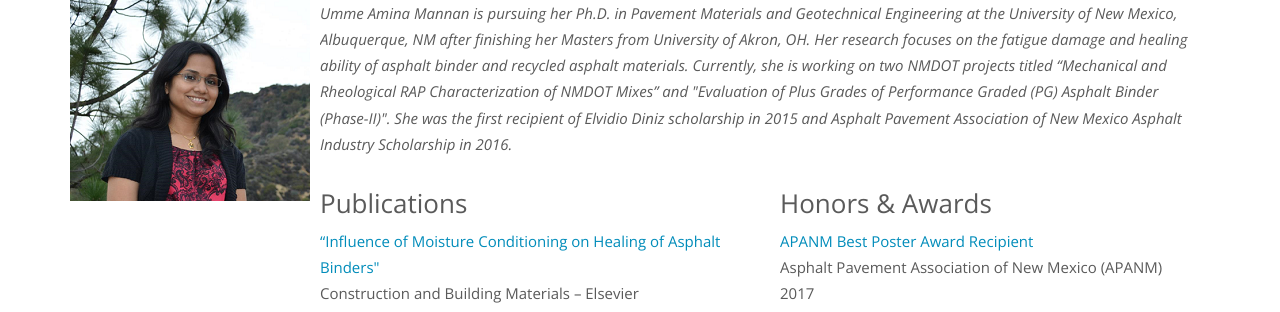
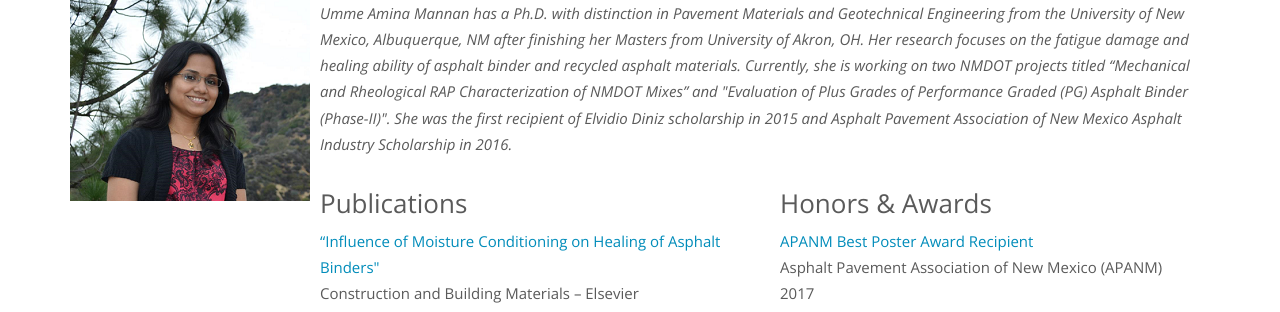
Before and after one commit to uamannan/uamannan.github.io, a plain HTML site: page index.html in a window 1280 px wide. Shown: the part 464-776 px from the top of the page. Drawn offline with nearby package versions, Linux system fonts and the light colour scheme; files whose address does not match are found by name.

Commit message:
Update index.html

```diff
--- a/index.html
+++ b/index.html
@@ -108,7 +108,7 @@
             	<div class="row">
             		<div class="col-md-12">
 		              <h3 class="media-heading">Umme Amina Mannan</h2>
-		              <p><em>Umme Amina Mannan is pursuing her Ph.D. in Pavement Materials and Geotechnical Engineering at the University of New Mexico, Albuquerque, NM after finishing her Masters from University of Akron, OH. Her research focuses on the fatigue damage and healing ability of asphalt binder and recycled asphalt materials. Currently, she is working on two NMDOT projects titled “Mechanical and Rheological RAP Characterization of NMDOT Mixes” and "Evaluation of Plus Grades of Performance Graded (PG) Asphalt Binder (Phase-II)". She was the first recipient of Elvidio Diniz scholarship in 2015 and Asphalt Pavement Association of New Mexico Asphalt Industry Scholarship in 2016.</em><br />
+		              <p><em>Umme Amina Mannan has a Ph.D. with distinction in Pavement Materials and Geotechnical Engineering from the University of New Mexico, Albuquerque, NM after finishing her Masters from University of Akron, OH. Her research focuses on the fatigue damage and healing ability of asphalt binder and recycled asphalt materials. Currently, she is working on two NMDOT projects titled “Mechanical and Rheological RAP Characterization of NMDOT Mixes” and "Evaluation of Plus Grades of Performance Graded (PG) Asphalt Binder (Phase-II)". She was the first recipient of Elvidio Diniz scholarship in 2015 and Asphalt Pavement Association of New Mexico Asphalt Industry Scholarship in 2016.</em><br />
 		              </p>
             		</div>
             	</div>
```
